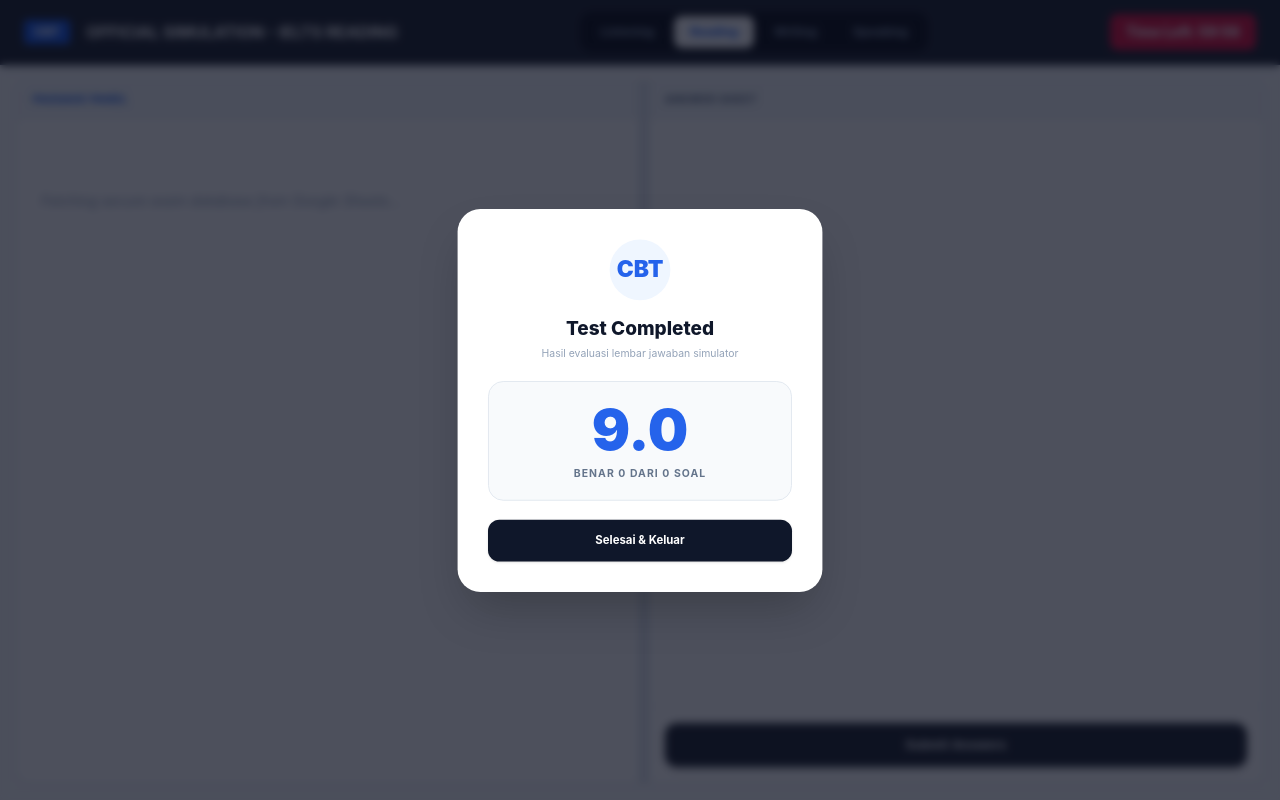
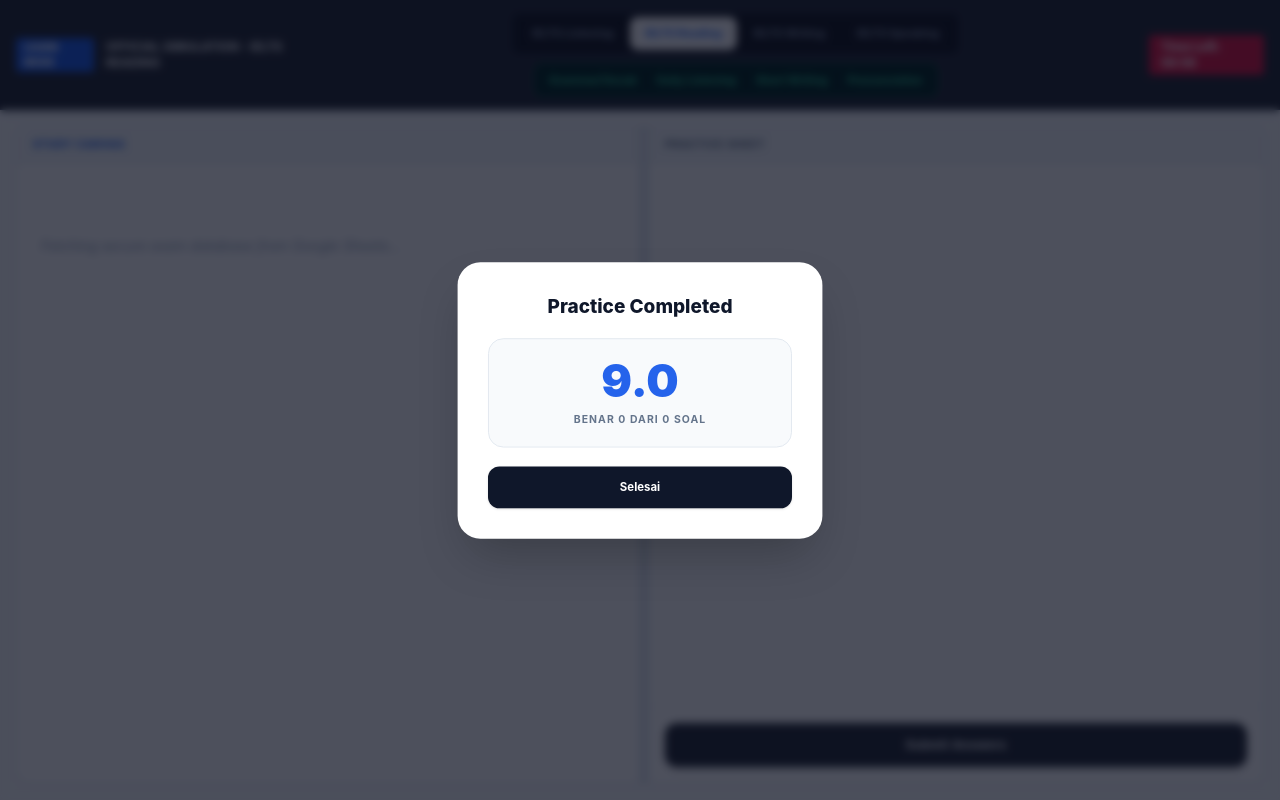
Before and after one commit to masawan1/ielts, a plain HTML site: page user/index.html in a window 1280 px wide. Both pictures are taken after a click on the button "Submit Answers". Drawn offline with nearby package versions, Linux system fonts and the light colour scheme.

Commit message:
Update index.html

```diff
--- a/user/index.html
+++ b/user/index.html
@@ -3,76 +3,75 @@
 <head>
     <meta charset="UTF-8">
     <meta name="viewport" content="width=device-width, initial-scale=1.0">
-    <title>IELTS Official Simulator - Live Exam</title>
+    <title>English & IELTS Simulator Platform</title>
     <script src="https://cdn.tailwindcss.com"></script>
     <link href="https://fonts.googleapis.com/css2?family=Plus+Jakarta+Sans:wght@400;500;600;700;800&display=swap" rel="stylesheet">
-    <link rel="stylesheet" href="style.css?v=2.1">
+    <link rel="stylesheet" href="style.css?v=2.5">
 </head>
 <body class="bg-slate-50 text-slate-800 min-h-screen flex flex-col overflow-hidden select-none">
 
-    <header class="bg-[#2b303a] text-white border-b border-slate-700 shadow-md flex-shrink-0 z-10 py-3 px-6">
-        <div class="max-w-7xl mx-auto w-full flex flex-col sm:flex-row justify-between items-center gap-3">
-            <div class="flex items-center gap-4">
-                <span class="bg-blue-600 px-2.5 py-1 rounded font-black text-xs tracking-wider">CBT</span>
-                <h1 class="text-md font-bold" id="pilar-badge">IELTS SIMULATOR</h1>
+    <header class="bg-[#2b303a] text-white border-b border-slate-700 shadow-md flex-shrink-0 z-10 py-3 px-4">
+        <div class="max-w-7xl mx-auto w-full flex flex-col lg:flex-row justify-between items-center gap-3">
+            <div class="flex items-center gap-3">
+                <span class="bg-blue-600 px-2 py-0.5 rounded font-black text-[10px]">LEARN MODE</span>
+                <h1 class="text-xs font-bold" id="pilar-badge">ENGLISH SIMULATOR</h1>
             </div>
 
-            <div class="flex items-center gap-1 bg-[#1a1d24] p-1 rounded-xl text-xs font-bold text-slate-400">
-                <button onclick="pindahModul('Listening', 2400)" class="px-4 py-2 rounded-lg transition" id="nav-Listening">Listening</button>
-                <button onclick="pindahModul('Reading', 3600)" class="px-4 py-2 rounded-lg transition" id="nav-Reading">Reading</button>
-                <button onclick="pindahModul('Writing', 3600)" class="px-4 py-2 rounded-lg transition" id="nav-Writing">Writing</button>
-                <button onclick="pindahModul('Speaking', 840)" class="px-4 py-2 rounded-lg transition" id="nav-Speaking">Speaking</button>
+            <div class="flex flex-wrap justify-center items-center gap-2">
+                <div class="flex items-center bg-[#1a1d24] p-1 rounded-lg text-[11px] font-bold text-slate-400 border border-slate-700">
+                    <button onclick="pindahModul('Listening', 2400)" class="px-2.5 py-1 rounded" id="nav-Listening">IELTS Listening</button>
+                    <button onclick="pindahModul('Reading', 3600)" class="px-2.5 py-1 rounded" id="nav-Reading">IELTS Reading</button>
+                    <button onclick="pindahModul('Writing', 3600)" class="px-2.5 py-1 rounded" id="nav-Writing">IELTS Writing</button>
+                    <button onclick="pindahModul('Speaking', 840)" class="px-2.5 py-1 rounded" id="nav-Speaking">IELTS Speaking</button>
+                </div>
+                <div class="flex items-center bg-emerald-950/80 p-1 rounded-lg text-[11px] font-bold text-emerald-400 border border-emerald-800">
+                    <button onclick="pindahModul('Grammar & Vocab', 1800)" class="px-2.5 py-1 rounded" id="nav-GrammarVocab">Grammar/Vocab</button>
+                    <button onclick="pindahModul('Daily Conversation', 1800)" class="px-2.5 py-1 rounded" id="nav-DailyConversation">Daily Listening</button>
+                    <button onclick="pindahModul('Short Expression', 1800)" class="px-2.5 py-1 rounded" id="nav-ShortExpression">Short Writing</button>
+                    <button onclick="pindahModul('Pronunciation', 900)" class="px-2.5 py-1 rounded" id="nav-Pronunciation">Pronunciation</button>
+                </div>
             </div>
 
-            <div id="timer" class="text-sm font-extrabold px-4 py-2 bg-rose-600 text-white rounded-lg shadow animate-pulse">
-                Time Left: 60:00
-            </div>
+            <div id="timer" class="text-xs font-extrabold px-3 py-1 bg-rose-600 text-white rounded shadow">Time Left: 60:00</div>
         </div>
     </header>
 
     <div id="workspace-container" class="flex-1 w-full flex overflow-hidden h-[calc(100vh-65px)] p-4 gap-0">
-
         <section id="panel-kiri" class="bg-white border border-slate-200 rounded-l-xl shadow-sm flex flex-col h-full overflow-hidden" style="width: 50%; min-width: 25%; max-width: 75%;">
             <div class="bg-slate-100/80 px-4 py-2.5 border-b border-slate-200 flex justify-between items-center flex-shrink-0">
-                <span id="panel-tag" class="text-[10px] font-extrabold text-blue-600 uppercase tracking-widest">Passage Panel</span>
+                <span id="panel-tag" class="text-[10px] font-extrabold text-blue-600 uppercase tracking-widest">Study Canvas</span>
                 <div id="left-sub-nav" class="flex gap-1"></div>
             </div>
-            <div class="p-6 overflow-y-auto flex-1 text-sm text-slate-700 leading-relaxed space-y-4" id="passage-content">
-                <p class="text-slate-400 italic text-center py-20">Menghubungkan ke server CBT IELTS...</p>
-            </div>
+            <div class="p-6 overflow-y-auto flex-1 text-sm text-slate-700 leading-relaxed space-y-4" id="passage-content"></div>
         </section>
 
-        <div id="panel-resizer" class="w-2 hover:w-3 bg-slate-200 hover:bg-blue-500 cursor-col-resize transition-all duration-150 flex items-center justify-center z-20 shadow-inner">
+        <div id="panel-resizer" class="w-2 hover:w-3 bg-slate-200 hover:bg-blue-500 cursor-col-resize transition-all flex items-center justify-center z-20">
             <div class="w-[2px] h-8 bg-slate-400 rounded"></div>
         </div>
 
         <section id="panel-kanan" class="bg-white border border-slate-200 rounded-r-xl shadow-sm flex flex-col h-full overflow-hidden flex-1">
             <div class="bg-slate-100/80 px-4 py-2.5 border-b border-slate-200 flex justify-between items-center flex-shrink-0">
-                <span class="text-[10px] font-extrabold text-slate-500 uppercase tracking-widest" id="total-questions-badge">Answer Sheet</span>
+                <span class="text-[10px] font-extrabold text-slate-500 uppercase tracking-widest" id="total-questions-badge">Practice Sheet</span>
                 <div id="right-sub-nav" class="flex gap-1"></div>
             </div>
             <div class="p-6 overflow-y-auto flex-1 space-y-5" id="quiz-container"></div>
             <div class="p-4 border-t border-slate-100 flex-shrink-0 bg-white">
-                <button onclick="submitUserAnswers()" class="w-full bg-[#2b303a] hover:bg-black text-white font-bold py-3.5 rounded-xl text-xs transition tracking-wide shadow-md">
-                    Submit Answers
-                </button>
+                <button onclick="submitUserAnswers()" class="w-full bg-[#2b303a] hover:bg-black text-white font-bold py-3.5 rounded-xl text-xs shadow-md tracking-wide">Submit Answers</button>
             </div>
         </section>
     </div>
 
     <div id="result-modal" class="fixed inset-0 bg-slate-950/70 backdrop-blur-sm z-50 flex items-center justify-center hidden opacity-0 transition-opacity duration-300">
         <div class="bg-white rounded-3xl max-w-sm w-full mx-4 p-8 text-center shadow-2xl transform scale-95 transition-transform duration-300" id="result-box">
-            <div class="w-16 h-16 bg-blue-50 text-blue-600 rounded-full flex items-center justify-center mx-auto mb-4 text-2xl font-black">CBT</div>
-            <h3 class="text-xl font-extrabold text-slate-900" id="modal-heading">Test Completed</h3>
-            <p class="text-[11px] text-slate-400 mt-1">Hasil evaluasi lembar jawaban simulator</p>
+            <h3 class="text-xl font-extrabold text-slate-900" id="modal-heading">Practice Completed</h3>
             <div class="my-5 py-5 bg-slate-50 rounded-2xl border border-slate-200">
-                <div class="text-6xl font-black text-blue-600" id="band-score">0.0</div>
-                <div class="text-[11px] font-bold text-slate-500 uppercase tracking-widest mt-2" id="correct-fraction">Band Score</div>
+                <div class="text-5xl font-black text-blue-600" id="band-score">Score</div>
+                <div class="text-[11px] font-bold text-slate-500 uppercase tracking-widest mt-2" id="correct-fraction">Detail</div>
             </div>
-            <button onclick="location.reload()" class="w-full py-3.5 bg-slate-900 hover:bg-black text-white text-xs font-bold rounded-xl transition shadow">Selesai & Keluar</button>
+            <button onclick="location.reload()" class="w-full py-3.5 bg-slate-900 text-white text-xs font-bold rounded-xl shadow">Selesai</button>
         </div>
     </div>
 
-    <script src="script.js?v=2.1"></script>
+    <script src="script.js?v=2.5"></script>
 </body>
 </html>
```
